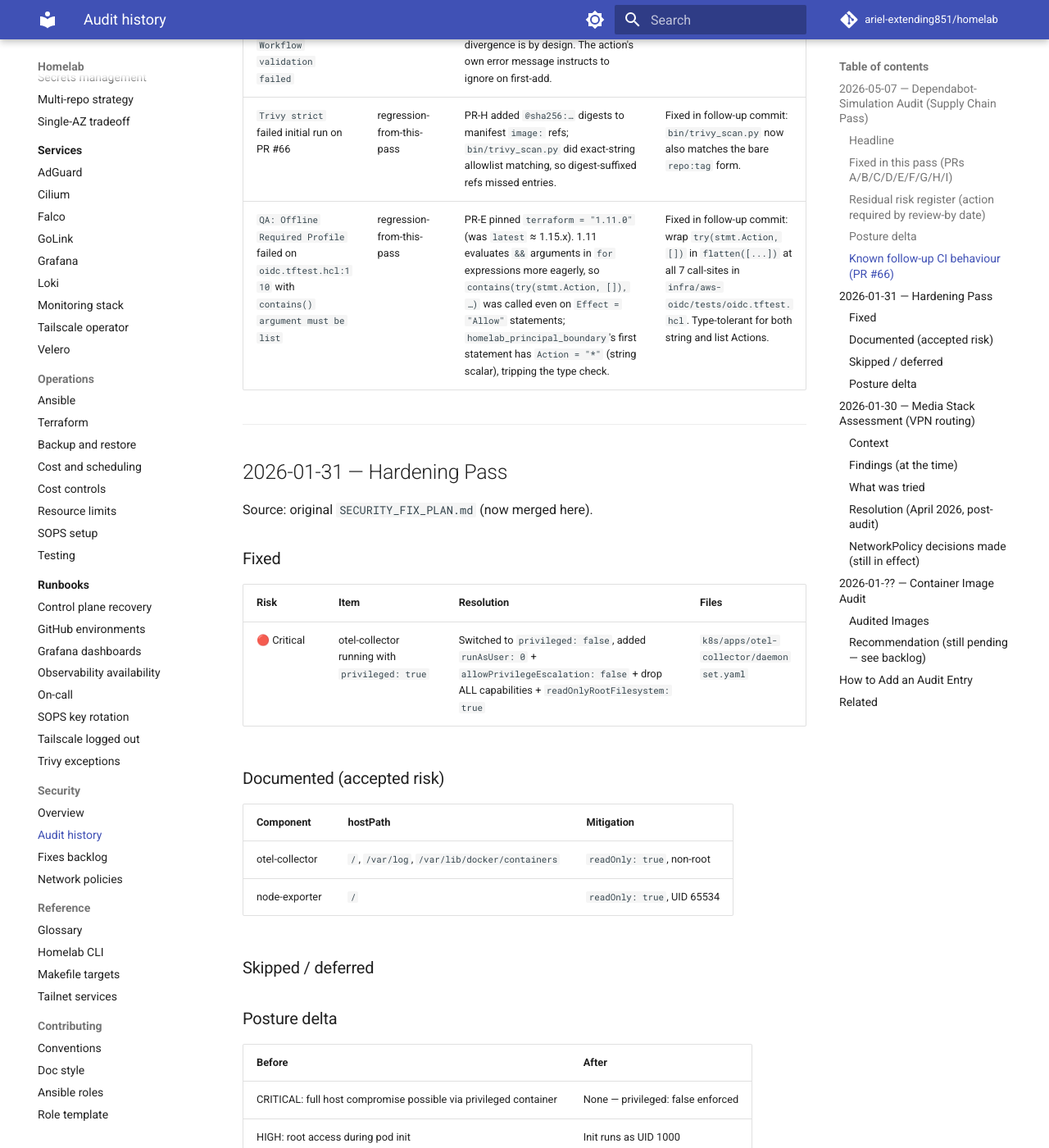
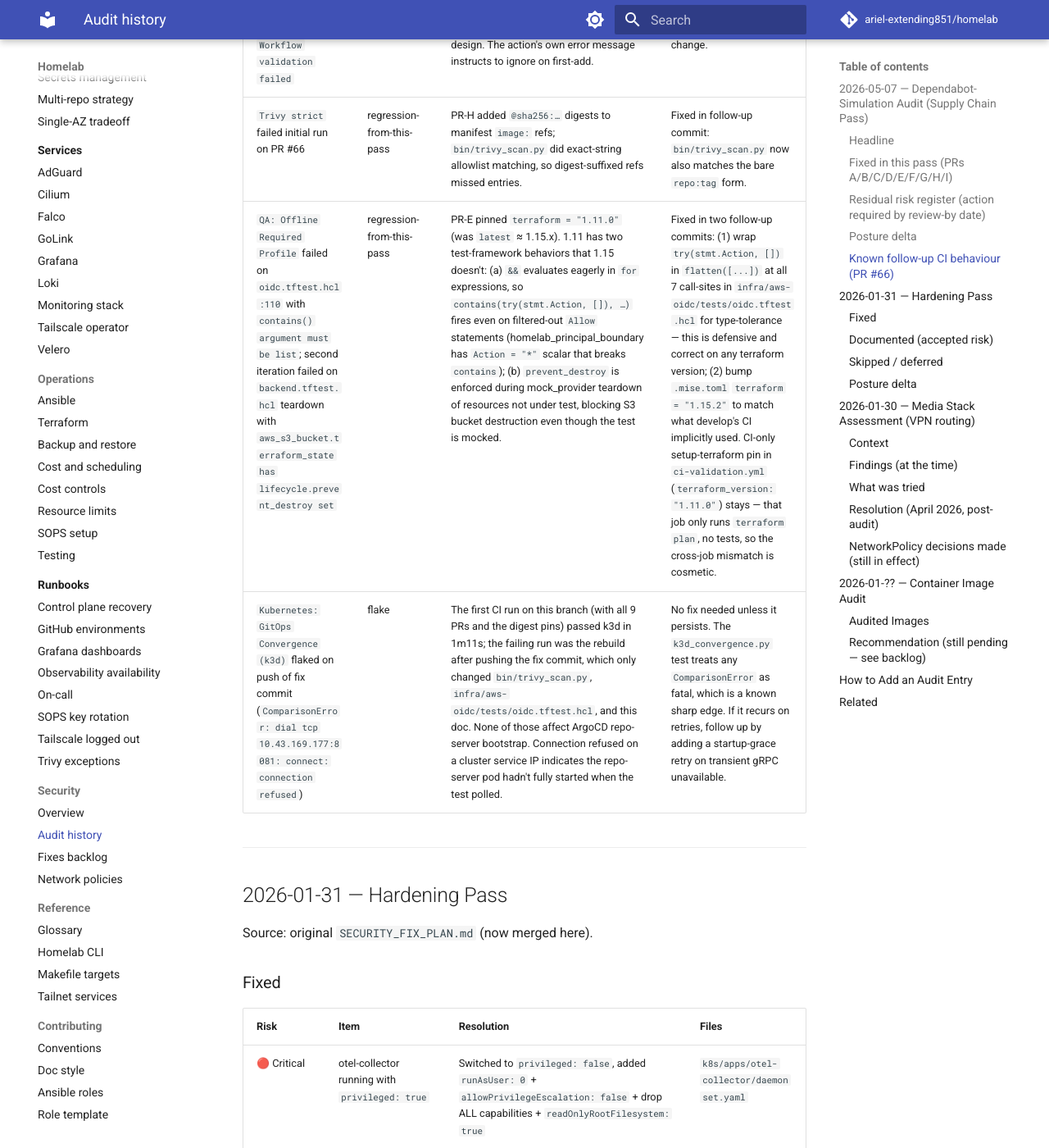
Before and after one commit to ariel-extending851/homelab, an MkDocs documentation site: the page built from docs/security/audit-history.md, in a window 1280 px wide and 1400 px high, scrolled down 3715 px. Shown: the whole window at 82% size. Built offline with MkDocs 1.6.1 and Material for MkDocs 9.7.7, drawn with Linux system fonts in a browser that asks for light colours; comment, search, counter and statistics services are not loaded.

Commit message:
fix(ci): bump terraform pin to 1.15.2 to clear backend.tftest teardown
After PR #66's first fix commit unblocked oidc.tftest.hcl, the
QA Offline Required Profile job revealed a second 1.11-specific
regression: backend.tftest.hcl's teardown failed because the
S3 bucket carries `lifecycle.prevent_destroy = true`, and 1.11's
test framework enforces that lifecycle attribute during
mock_provider teardown of resources not under test. 1.15 — what
develop's CI was implicitly using via `latest` — does not
enforce it the same way.

Bump `.mise.toml` `terraform = "1.15.2"` to match what develop was
using before the explicit pin. The setup-terraform action pin in
ci-validation.yml (`terraform_version: "1.11.0"`) stays — that
job only runs `terraform plan`, never tests, so the cross-job
mismatch is cosmetic and avoids touching an unrelated file.

Verified locally on terraform 1.15.2:
  - infra/aws-backend: 5 passed, 0 failed
  - infra/aws-oidc:    13 passed, 0 failed (flatten() fix from
                       previous commit still applies — defensive
                       and correct on any version)

The k3d GitOps Convergence failure on the previous run looks
like a transient repo-server startup race (1m47s vs the 1m11s
pass on the prior run; nothing in the fix commit touches ArgoCD
bootstrap). Documented in audit-history; will revisit if it
recurs.

```diff
--- a/docs/security/audit-history.md
+++ b/docs/security/audit-history.md
@@ -63,7 +63,8 @@
 |---|---|---|---|
 | `claude-review` workflow fails on this PR with `App token exchange failed: 401 — Workflow validation failed` | expected | The `anthropics/claude-code-action` action refuses to issue a PR-scoped token when the workflow file on the PR diverges from `develop`. PR-A SHA-pinned the action, so divergence is by design. The action's own error message instructs to ignore on first-add. | Resolves automatically once the PR merges to `develop`; the action then runs identically against the new SHA. No code change. |
 | `Trivy strict` failed initial run on PR #66 | regression-from-this-pass | PR-H added `@sha256:…` digests to manifest `image:` refs; `bin/trivy_scan.py` did exact-string allowlist matching, so digest-suffixed refs missed entries. | Fixed in follow-up commit: `bin/trivy_scan.py` now also matches the bare `repo:tag` form. |
-| `QA: Offline Required Profile` failed on `oidc.tftest.hcl:110` with `contains() argument must be list` | regression-from-this-pass | PR-E pinned `terraform = "1.11.0"` (was `latest` ≈ 1.15.x). 1.11 evaluates `&&` arguments in `for` expressions more eagerly, so `contains(try(stmt.Action, []), …)` was called even on `Effect = "Allow"` statements; `homelab_principal_boundary`'s first statement has `Action = "*"` (string scalar), tripping the type check. | Fixed in follow-up commit: wrap `try(stmt.Action, [])` in `flatten([...])` at all 7 call-sites in `infra/aws-oidc/tests/oidc.tftest.hcl`. Type-tolerant for both string and list Actions. |
+| `QA: Offline Required Profile` failed on `oidc.tftest.hcl:110` with `contains() argument must be list`; second iteration failed on `backend.tftest.hcl` teardown with `aws_s3_bucket.terraform_state has lifecycle.prevent_destroy set` | regression-from-this-pass | PR-E pinned `terraform = "1.11.0"` (was `latest` ≈ 1.15.x). 1.11 has two test-framework behaviors that 1.15 doesn't: (a) `&&` evaluates eagerly in `for` expressions, so `contains(try(stmt.Action, []), …)` fires even on filtered-out `Allow` statements (homelab_principal_boundary has `Action = "*"` scalar that breaks `contains`); (b) `prevent_destroy` is enforced during mock_provider teardown of resources not under test, blocking S3 bucket destruction even though the test is mocked. | Fixed in two follow-up commits: (1) wrap `try(stmt.Action, [])` in `flatten([...])` at all 7 call-sites in `infra/aws-oidc/tests/oidc.tftest.hcl` for type-tolerance — this is defensive and correct on any terraform version; (2) bump `.mise.toml` `terraform = "1.15.2"` to match what develop's CI implicitly used. CI-only setup-terraform pin in `ci-validation.yml` (`terraform_version: "1.11.0"`) stays — that job only runs `terraform plan`, no tests, so the cross-job mismatch is cosmetic. |
+| `Kubernetes: GitOps Convergence (k3d)` flaked on push of fix commit (`ComparisonError: dial tcp 10.43.169.177:8081: connect: connection refused`) | flake | The first CI run on this branch (with all 9 PRs and the digest pins) passed k3d in 1m11s; the failing run was the rebuild after pushing the fix commit, which only changed `bin/trivy_scan.py`, `infra/aws-oidc/tests/oidc.tftest.hcl`, and this doc. None of those affect ArgoCD repo-server bootstrap. Connection refused on a cluster service IP indicates the repo-server pod hadn't fully started when the test polled. | No fix needed unless it persists. The `k3d_convergence.py` test treats any `ComparisonError` as fatal, which is a known sharp edge. If it recurs on retries, follow up by adding a startup-grace retry on transient gRPC unavailable. |
 
 ---
 
```
Also changed, not shown: .mise.toml.
